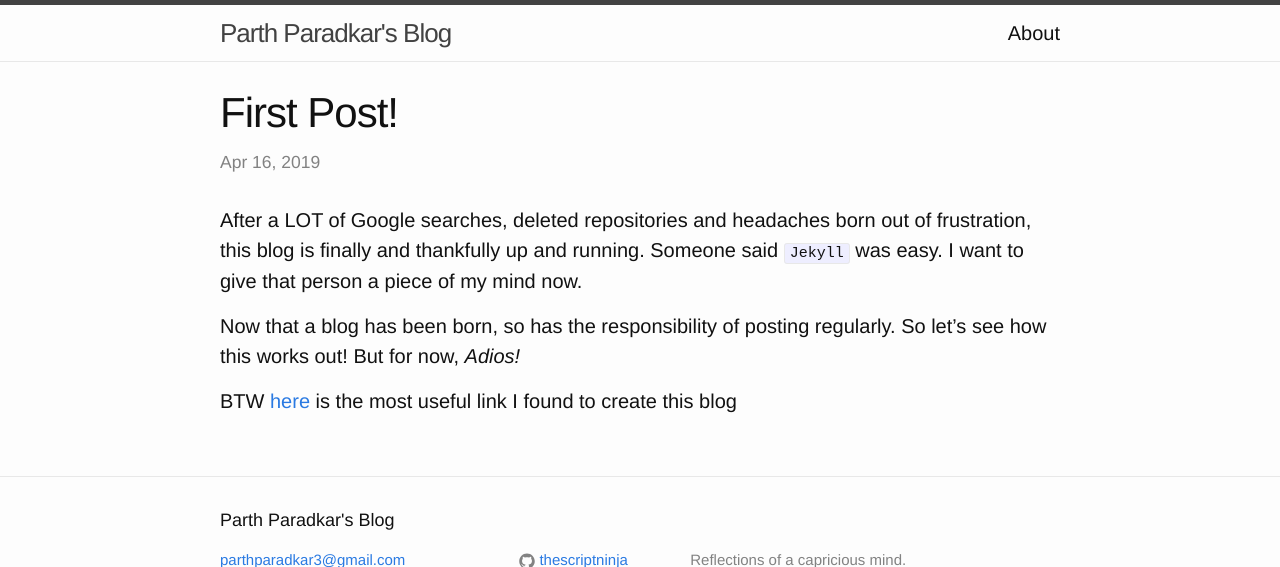
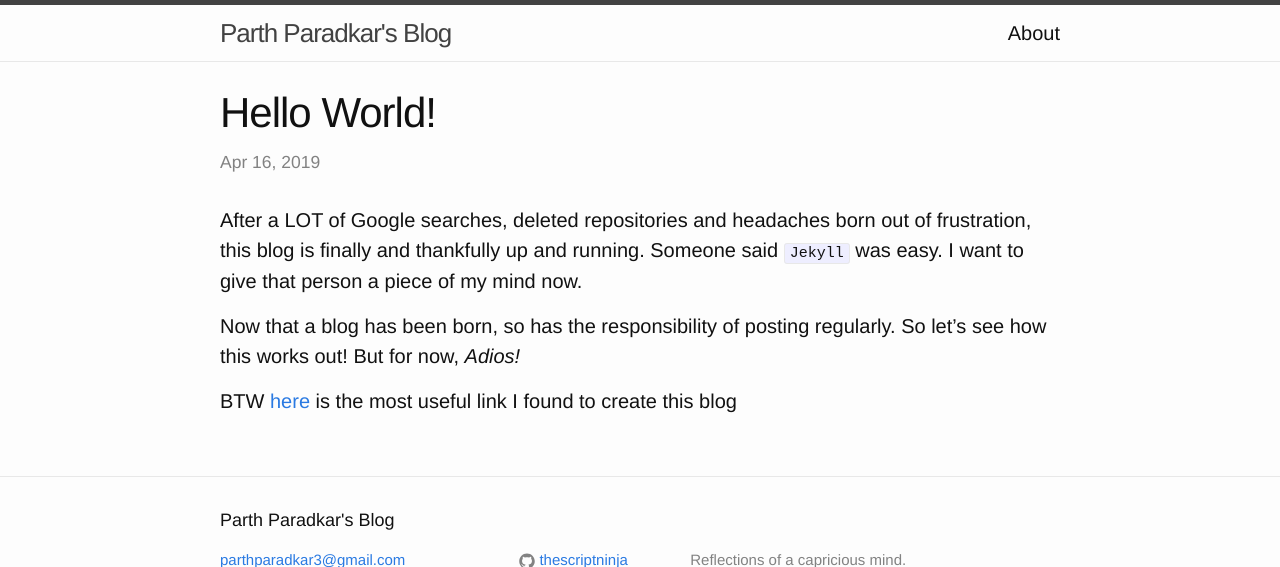
Before and after one commit to tweet-sevak/thescriptninja.github.io, a Jekyll site: the page built from _posts/2019-04-16-First-Post.markdown, in a window 1280 px wide, cut to the strip 0-567 px from the top of the page. Built offline with Jekyll 4.4.1, drawn with Linux system fonts in a browser that asks for light colours.

Commit message:
Update 2019-04-16-First-Post.markdown

```diff
--- a/_posts/2019-04-16-First-Post.markdown
+++ b/_posts/2019-04-16-First-Post.markdown
@@ -1,8 +1,8 @@
 ---
 layout: post
-title: "First Post!"
+title: "Hello World!"
 date: 2019-04-16 09:20:18 IST
-description: "Yaay!"
+description: "Finally"
 ---
 After a LOT of Google searches, deleted repositories and headaches born out of frustration, this blog is finally and thankfully up and running. Someone said `Jekyll` was easy. I want to give that person a piece of my mind now.
 
```
